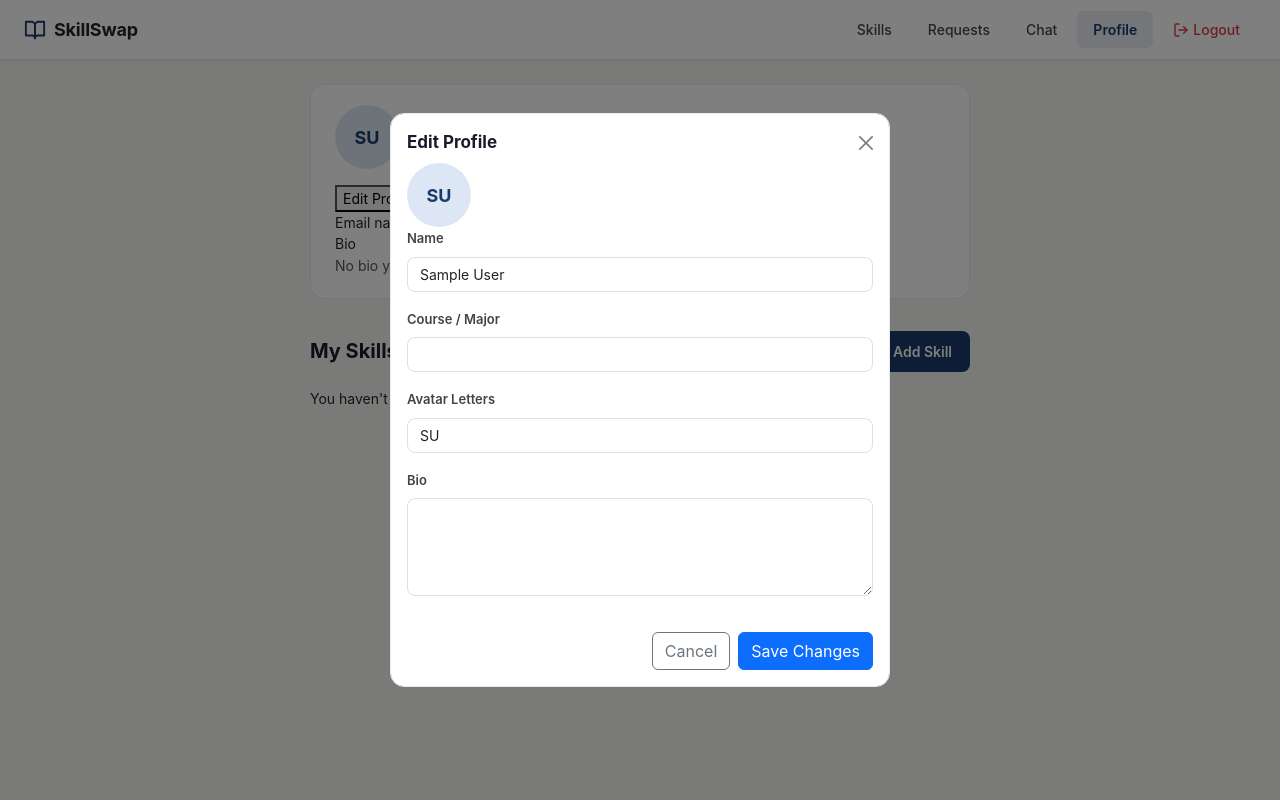
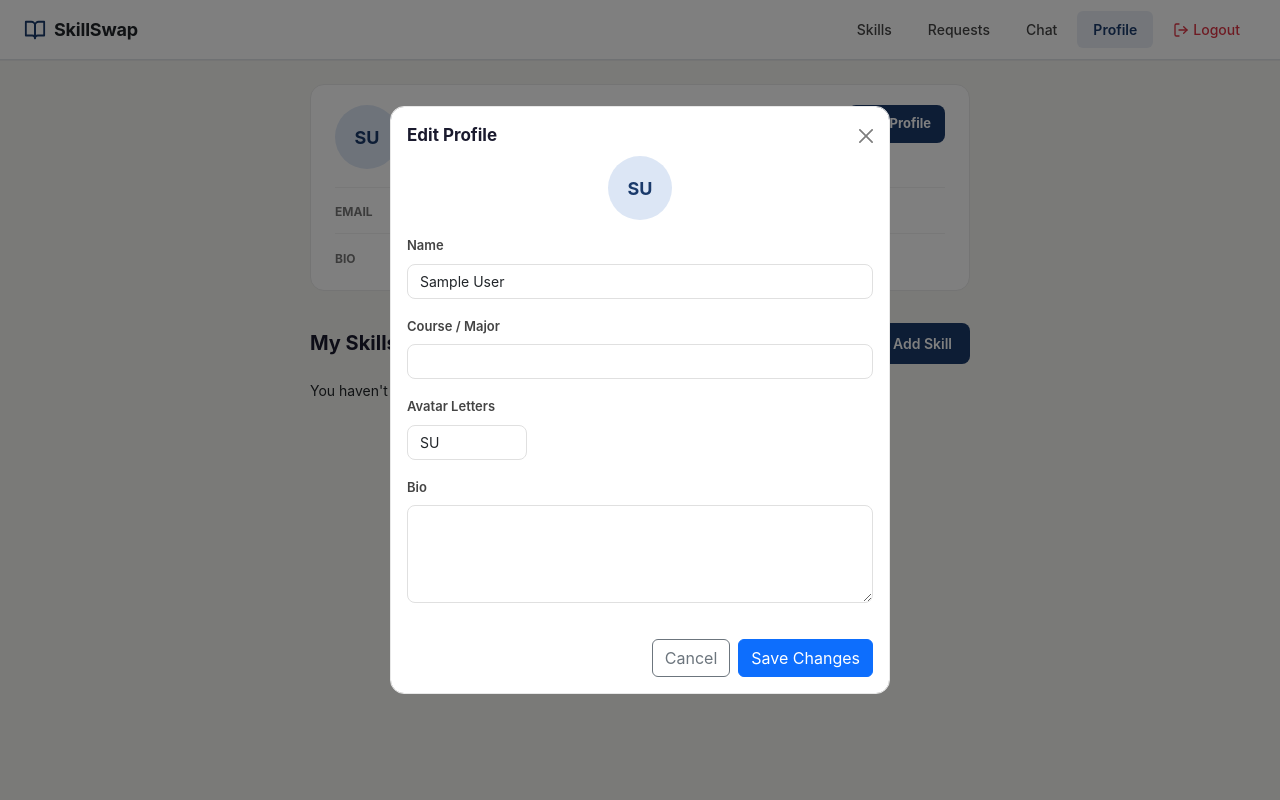
Before and after one commit to sahilppatel1807/skill_swap, a Flask app: page /profile in a window 1280 px wide, after a click on "Edit Profile". Run offline with Flask 3, Linux system fonts and the light colour scheme; the visitor is signed in with stand-in values (Sample User, id 1); data that the repository does not hold is empty.

Commit message:
added the drop down menu in the profile page and updated the html and css code for profile

```diff
--- a/static/css/profile.css
+++ b/static/css/profile.css
@@ -14,11 +14,18 @@
   margin-bottom: 32px;
 }
 
+.profile-card-header {
+  display: flex;
+  align-items: flex-start;
+  justify-content: space-between;
+  gap: 16px;
+  margin-bottom: 18px;
+}
+
 .profile-top {
   display: flex;
   align-items: center;
   gap: 18px;
-  margin-bottom: 16px;
 }
 
 .profile-avatar {
@@ -48,11 +55,66 @@
   margin: 0;
 }
 
+.edit-profile-btn {
+  background: #1a3a6b;
+  color: #ffffff;
+  border: none;
+  border-radius: 8px;
+  padding: 9px 14px;
+  font-size: 13px;
+  font-weight: 700;
+  cursor: pointer;
+  white-space: nowrap;
+  transition: background 0.15s;
+}
+
+.edit-profile-btn:hover {
+  background: #15305a;
+}
+
+.profile-detail {
+  display: grid;
+  grid-template-columns: 78px 1fr;
+  gap: 14px;
+  align-items: baseline;
+  padding-top: 12px;
+  border-top: 1px solid #f0f0f0;
+}
+
+.profile-detail + .profile-detail {
+  margin-top: 12px;
+}
+
+.profile-detail-label {
+  font-size: 12px;
+  font-weight: 700;
+  color: #777;
+  text-transform: uppercase;
+}
+
+.profile-detail-value {
+  font-size: 14px;
+  color: #444;
+  word-break: break-word;
+}
+
 .profile-bio {
   font-size: 14px;
   color: #555;
   line-height: 1.7;
   margin: 0;
+  word-break: break-word;
+}
+
+.profile-avatar-preview {
+  display: flex;
+  justify-content: center;
+  margin-bottom: 14px;
+}
+
+.avatar-input {
+  text-transform: uppercase;
+  max-width: 120px;
 }
 
 /* ── Skills Section ─────────────────────────────────────────── */
```
Also changed, not shown: other parts of static/css/profile.css (+48 -0 lines), templates/profile.html (+23 -4 lines).
